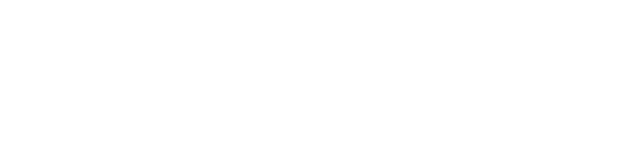
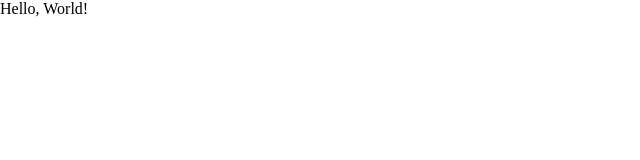
Before and after one commit to dbroberts/template-test, a plain HTML site: page index.html in a window 1280 px wide. Shown: the whole page, without its empty margins (0-640 px from the left). Drawn offline with Linux system fonts and the light colour scheme.

Commit message:
add hello world

```diff
--- a/index.html
+++ b/index.html
@@ -8,7 +8,7 @@
     <link rel="stylesheet" href="https://cdnjs.cloudflare.com/ajax/libs/font-awesome/5.12.0-2/css/all.min.css">
     <link rel="stylesheet" href="style.css">
 </head>
-<body>
+<body>Hello, World!</h1>
     <!-- Script -->
     <script src="script.js"></script>
 </body>
```
